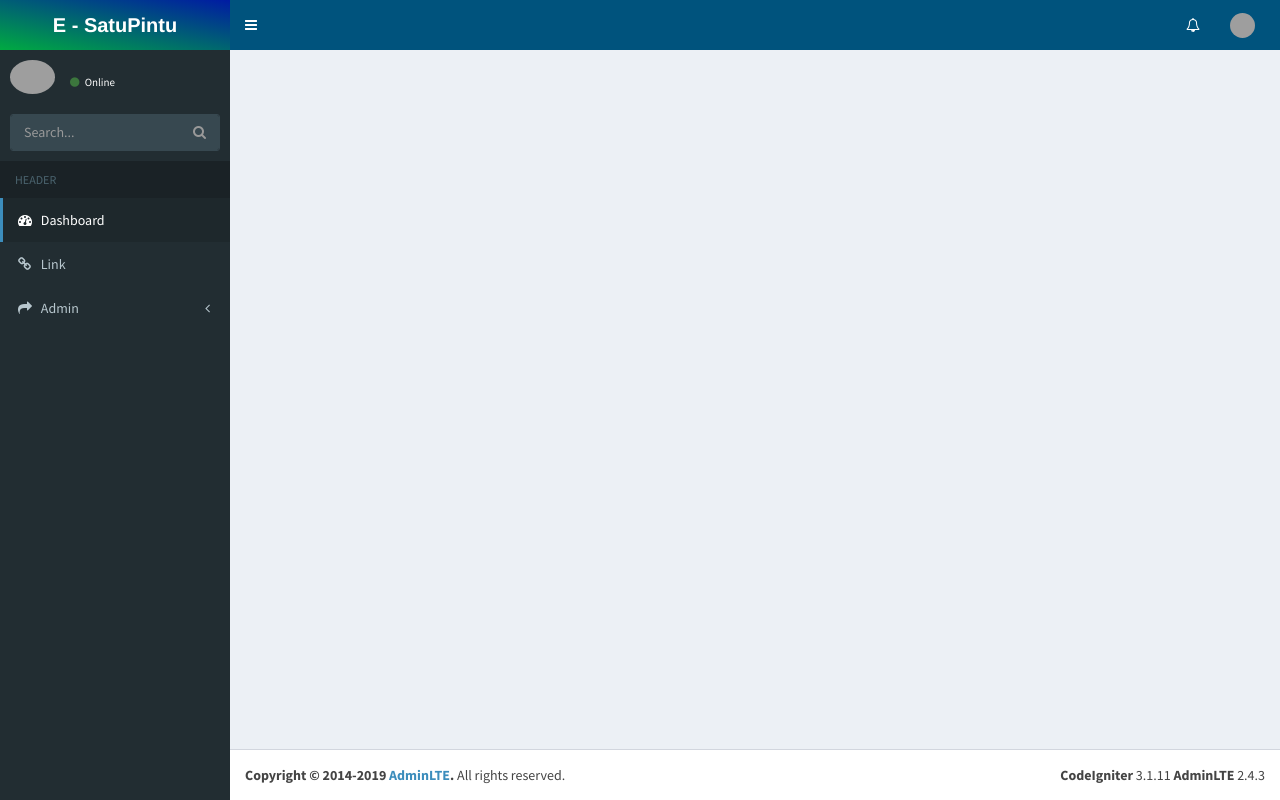
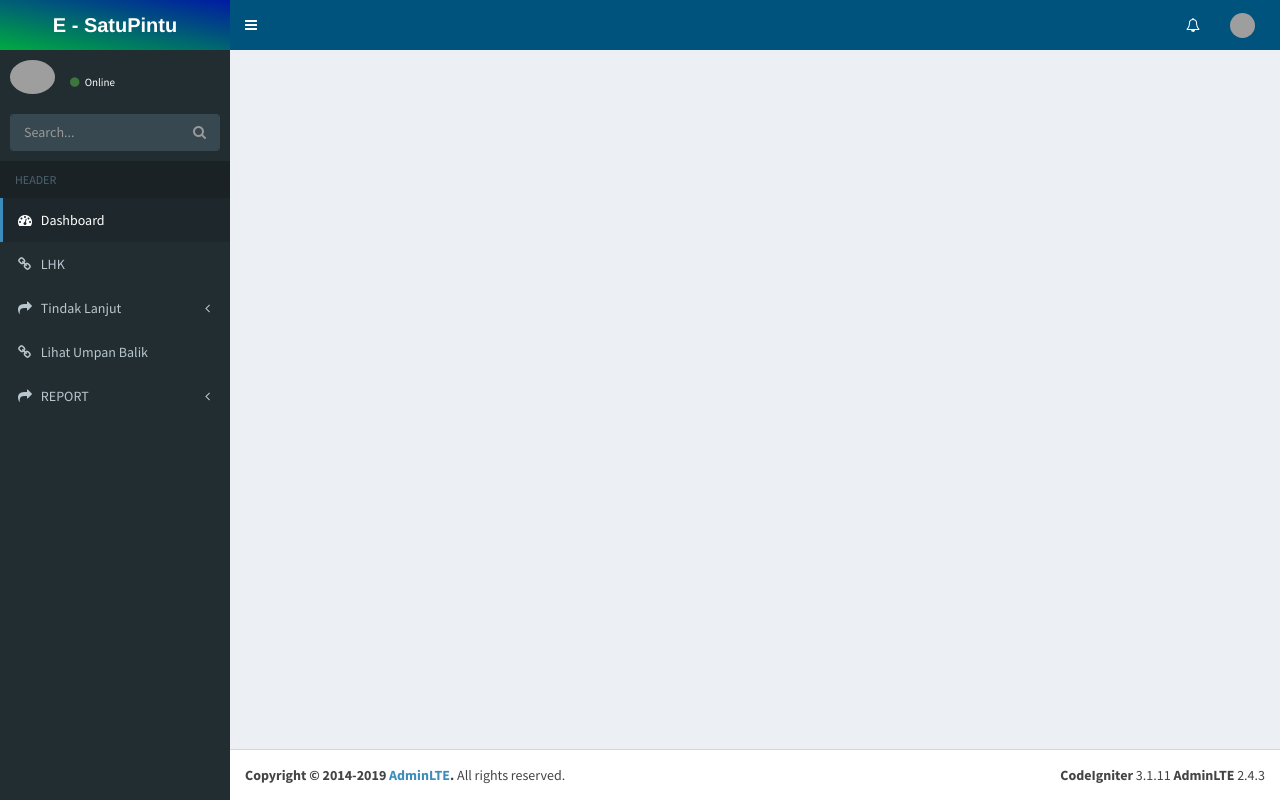
Before and after one commit to ziamulyana/satupintu, a CodeIgniter app: the page made by application/views/layouts/petugas_template.php in a window 1280 px wide. Run offline with CodeIgniter, Linux system fonts and the light colour scheme; data that the repository does not hold is empty; grey boxes are pictures that could not be loaded.

Commit message:
ini ganti petugas sidebar

```diff
--- a/application/views/layouts/petugas_sidebar.php
+++ b/application/views/layouts/petugas_sidebar.php
@@ -33,17 +33,23 @@
       <li class="header">HEADER</li>
       <!-- Optionally, you can add icons to the links -->
       <li class="active"><a href="<?=base_url()?>"><i class="fa fa-dashboard"></i> <span>Dashboard</span></a></li>
-      <li><a href="#"><i class="fa fa-link"></i> <span>Link</span></a></li>
+      <li><a href="#"><i class="fa fa-link"></i> <span>LHK</span></a></li>
       <li class="treeview" style="height: auto;">
         <a href="#">
-            <i class="fa fa-share"></i> <span>Multilevel</span>
+          <i class="fa fa-share"></i> <span>Tindak Lanjut</span>
           <span class="pull-right-container">
             <i class="fa fa-angle-left pull-right"></i>
           </span>
         </a>
         <ul class="treeview-menu" style="display: none;">
-            <li><a href="#"><i class="fa fa-circle-o"></i> Level One</a></li>
-            <li class="treeview" style="height: auto;">
+          <li><a href="#"><i class="fa fa-circle-o"></i>Pembinaan</a></li>
+          <li><a href="<?=base_url('surat_peringatan/home')?>"><i class="fa fa-circle-o"></i>Peringatan</a></li>
+          <li><a href="#"><i class="fa fa-circle-o"></i>Peringatan Keras</a></li>
+          <li><a href="#"><i class="fa fa-circle-o"></i>PSK</a></li>
+          <li><a href="#"><i class="fa fa-circle-o"></i>Penghentian Kegiatan</a></li>
+          <li><a href="#"><i class="fa fa-circle-o"></i>TL Ke Penyidikan</a></li>
+          <li><a href="#"><i class="fa fa-circle-o"></i>CAPA</a></li>
+          <!-- <li class="treeview" style="height: auto;">
             <a href="#"><i class="fa fa-circle-o"></i> Level One
               <span class="pull-right-container">
                 <i class="fa fa-angle-left pull-right"></i>
@@ -63,8 +69,22 @@
                 </ul>
               </li>
             </ul>
+          </li> -->
+
+        </ul>
       </li>
-            <li><a href="#"><i class="fa fa-circle-o"></i> Level One</a></li>
+      <li><a href="#"><i class="fa fa-link"></i> <span>Lihat Umpan Balik</span></a></li>
+       <li class="treeview" style="height: auto;">
+        <a href="#">
+          <i class="fa fa-share"></i> <span>REPORT</span>
+          <span class="pull-right-container">
+            <i class="fa fa-angle-left pull-right"></i>
+          </span>
+        </a>
+        <ul class="treeview-menu" style="display: none;">
+          <li><a href="#"><i class="fa fa-circle-o"></i>CAPA</a></li>
+          <li><a href="#"><i class="fa fa-circle-o"></i>Anggaran</a></li>
+
         </ul>
       </li>
     </ul>
--- a/application/views/layouts/petugas_template.php
+++ b/application/views/layouts/petugas_template.php
@@ -21,7 +21,7 @@
 		<!-- header -->
 		<?php require_once('_header.php') ;?>
 		<!-- sidebar -->
-		<?php require_once('admin_sidebar.php') ;?>
+		<?php require_once('petugas_sidebar.php') ;?>
 		<!-- content -->
 		<div class="content-wrapper">
 			<!-- Main content -->
--- a/application/views/petugas/dashboard.php
+++ b/application/views/petugas/dashboard.php
@@ -1 +1 @@
-DASHBOARD PETUGAS
+ini dashboard
```
Also changed, not shown: application/controllers/petugas/Home.php (+18 -1 lines). Lines whose indentation alone changed are shown as unchanged.
